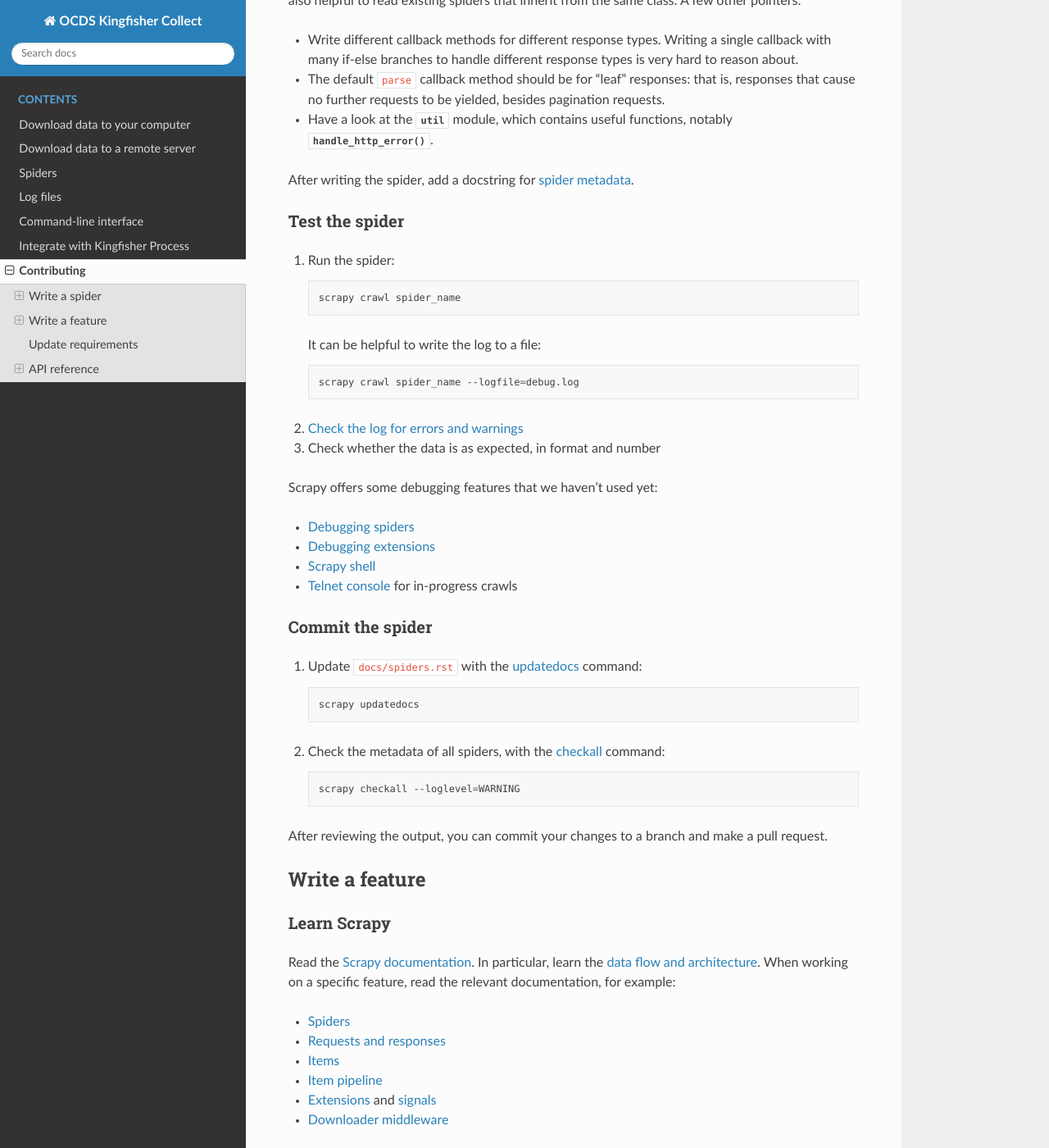
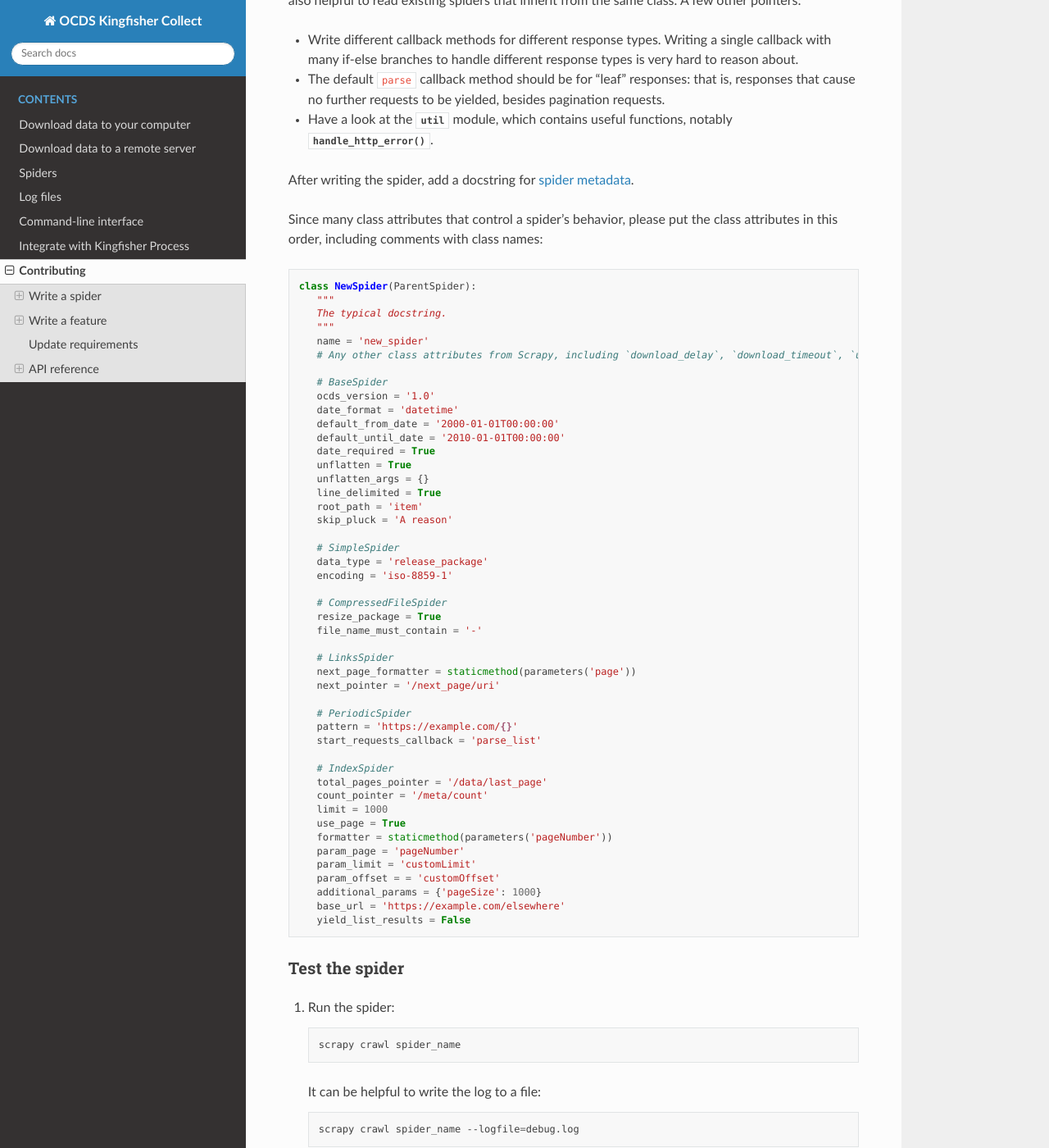
Before and after one commit to open-contracting/kingfisher-collect, a Sphinx documentation site: the page built from docs/contributing/index.rst, in a window 1280 px wide and 1400 px high, scrolled down 864 px. Shown: the whole window at 82% size. Built offline with Sphinx 7.4.7 and the Read the Docs theme 2.0.0, drawn with Linux system fonts in a browser that asks for light colours.

Commit message:
spiders, docs: Document and apply order for class attributes

```diff
--- a/docs/contributing/index.rst
+++ b/docs/contributing/index.rst
@@ -33,6 +33,58 @@ After choosing a base class, read its documentation, as well as its parent class
 -  Have a look at the :mod:`~kingfisher_scrapy.util` module, which contains useful functions, notably :func:`~kingfisher_scrapy.util.handle_http_error`.
 
 After writing the spider, add a docstring for :ref:`spider metadata<spider-metadata>`.
+
+Since many class attributes that control a spider's behavior, please put the class attributes in this order, including comments with class names:
+
+.. code-block:: python
+
+   class NewSpider(ParentSpider):
+      """
+      The typical docstring.
+      """
+      name = 'new_spider'
+      # Any other class attributes from Scrapy, including `download_delay`, `download_timeout`, `user_agent`, `custom_settings`
+
+      # BaseSpider
+      ocds_version = '1.0'
+      date_format = 'datetime'
+      default_from_date = '2000-01-01T00:00:00'
+      default_until_date = '2010-01-01T00:00:00'
+      date_required = True
+      unflatten = True
+      unflatten_args = {}
+      line_delimited = True
+      root_path = 'item'
+      skip_pluck = 'A reason'
+
+      # SimpleSpider
+      data_type = 'release_package'
+      encoding = 'iso-8859-1'
+
+      # CompressedFileSpider
+      resize_package = True
+      file_name_must_contain = '-'
+
+      # LinksSpider
+      next_page_formatter = staticmethod(parameters('page'))
+      next_pointer = '/next_page/uri'
+
+      # PeriodicSpider
+      pattern = 'https://example.com/{}'
+      start_requests_callback = 'parse_list'
+
+      # IndexSpider
+      total_pages_pointer = '/data/last_page'
+      count_pointer = '/meta/count'
+      limit = 1000
+      use_page = True
+      formatter = staticmethod(parameters('pageNumber'))
+      param_page = 'pageNumber'
+      param_limit = 'customLimit'
+      param_offset = = 'customOffset'
+      additional_params = {'pageSize': 1000}
+      base_url = 'https://example.com/elsewhere'
+      yield_list_results = False
 
 Test the spider
 ~~~~~~~~~~~~~~~
```
Also changed, not shown: 8 other files.
